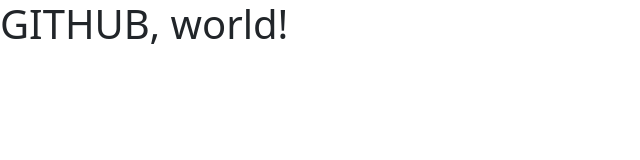
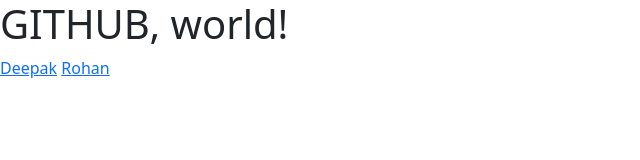
Before and after one commit to Wildbuddy/master, a plain HTML site: page index.html in a window 1280 px wide. Shown: the whole page, without its empty margins (0-640 px from the left). Drawn offline with nearby package versions, Linux system fonts and the light colour scheme.

Commit message:
changes for branch users

```diff
--- a/index.html
+++ b/index.html
@@ -13,15 +13,9 @@
   <body>
     <h1>GITHUB, world!</h1>
 
-    <!-- Optional JavaScript; choose one of the two! -->
+    <a href="">Deepak</a>
+    <a href="">Rohan</a>
 
-    <!-- Option 1: Bootstrap Bundle with Popper -->
     <script src="https://cdn.jsdelivr.net/npm/bootstrap@5.0.2/dist/js/bootstrap.bundle.min.js" integrity="sha384-MrcW6ZMFYlzcLA8Nl+NtUVF0sA7MsXsP1UyJoMp4YLEuNSfAP+JcXn/tWtIaxVXM" crossorigin="anonymous"></script>
-
-    <!-- Option 2: Separate Popper and Bootstrap JS -->
-    <!--
-    <script src="https://cdn.jsdelivr.net/npm/@popperjs/core@2.9.2/dist/umd/popper.min.js" integrity="sha384-IQsoLXl5PILFhosVNubq5LC7Qb9DXgDA9i+tQ8Zj3iwWAwPtgFTxbJ8NT4GN1R8p" crossorigin="anonymous"></script>
-    <script src="https://cdn.jsdelivr.net/npm/bootstrap@5.0.2/dist/js/bootstrap.min.js" integrity="sha384-cVKIPhGWiC2Al4u+LWgxfKTRIcfu0JTxR+EQDz/bgldoEyl4H0zUF0QKbrJ0EcQF" crossorigin="anonymous"></script>
-    -->
   </body>
 </html>
```
